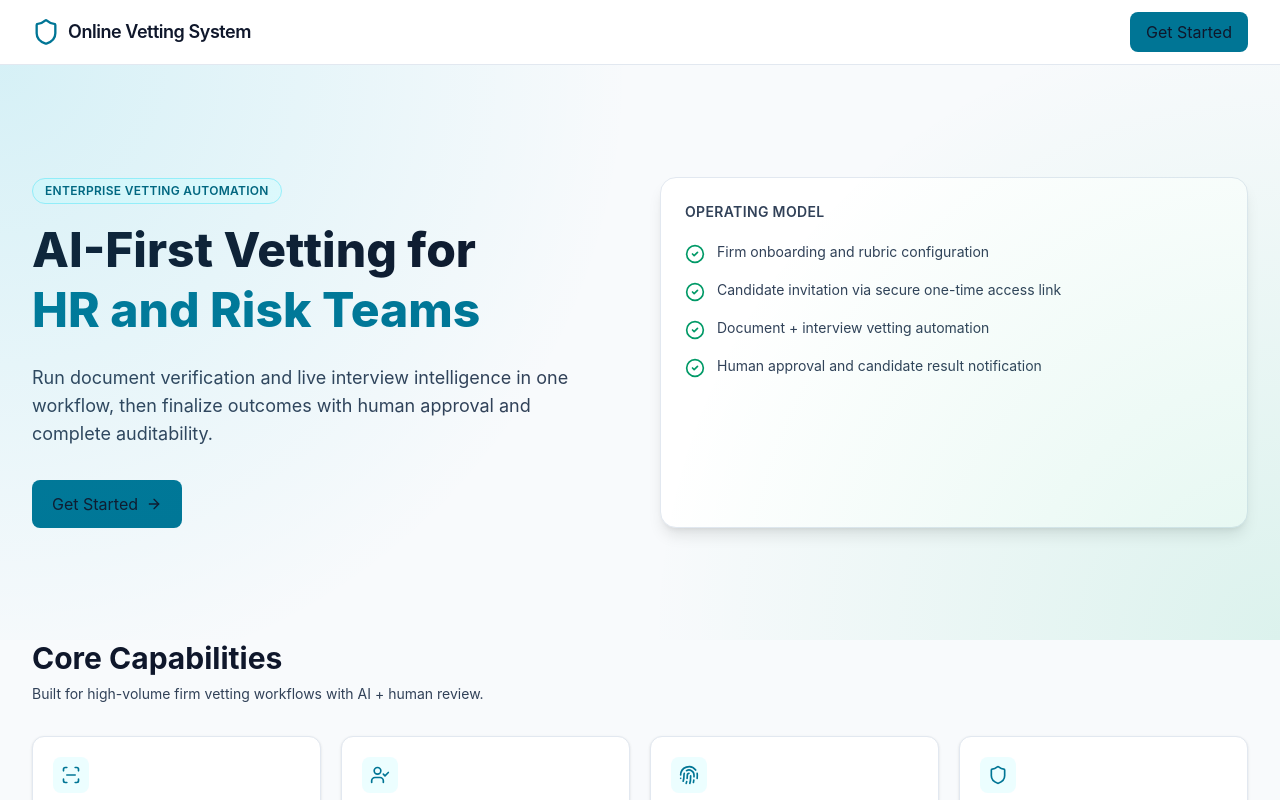
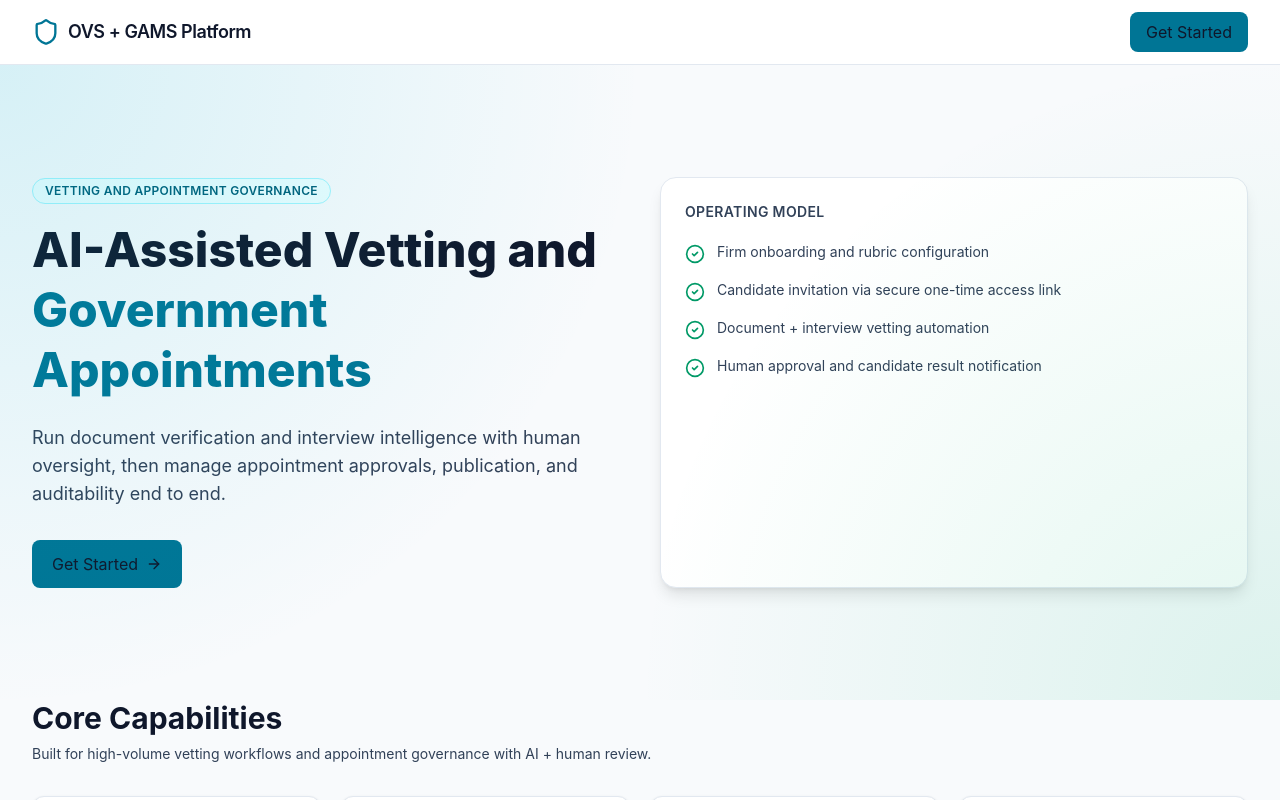
Before and after one commit to WireduKwabena/ovs, a React (Vite) app in the folder frontend/: page / in a window 1280 px wide. Shown: the top 800 px of the page. Built offline with nearby package versions, Linux system fonts and the light colour scheme; no server answers.

Commit message:
initial commit on : 3/07/2026

```diff
--- a/frontend/src/components/auth/LoginForm.tsx
+++ b/frontend/src/components/auth/LoginForm.tsx
@@ -86,7 +86,7 @@ export const LoginForm: React.FC = () => {
           <div className="relative flex h-full flex-col justify-between gap-6">
             <div className="inline-flex w-fit items-center gap-2 rounded-full border border-white/20 bg-white/10 px-3 py-1 text-xs font-semibold uppercase tracking-wide">
               <ShieldCheck className="h-4 w-4" />
-              OVS Firm Portal
+              OVS + GAMS Portal
             </div>
 
             <div>
@@ -97,7 +97,7 @@ export const LoginForm: React.FC = () => {
             </div>
 
             <div className="rounded-2xl border border-white/20 bg-white/10 p-4 text-xs text-slate-200">
-              Access is provisioned by OVS operations. Need onboarding? Start from subscription plans.
+              Access is provisioned by platform operations. Need onboarding? Start from subscription plans.
             </div>
           </div>
         </aside>
--- a/frontend/src/components/auth/RegisterForm.tsx
+++ b/frontend/src/components/auth/RegisterForm.tsx
@@ -114,7 +114,7 @@ export const RegisterForm: React.FC = () => {
           <div className="relative flex h-full flex-col justify-between gap-6">
             <div className="inline-flex w-fit items-center gap-2 rounded-full border border-white/20 bg-white/10 px-3 py-1 text-xs font-semibold uppercase tracking-wide">
               <ShieldCheck className="h-4 w-4" />
-              OVS Organization Setup
+              OVS + GAMS Organization Setup
             </div>
 
             <div>
--- a/frontend/src/components/common/Footer.tsx
+++ b/frontend/src/components/common/Footer.tsx
@@ -6,7 +6,7 @@ export const Footer: React.FC = () => {
   return (
     <footer className="bg-gray-800 text-white py-8">
       <div className="max-w-7xl mx-auto px-4 text-center">
-        <p>&copy; 2025 VettingSystem. All rights reserved.</p>
+        <p>&copy; {new Date().getFullYear()} OVS + GAMS Platform. All rights reserved.</p>
         <div className="mt-2 space-x-4 text-sm text-slate-200">
           <Link to="/privacy">Privacy</Link>
           <Link to="/terms">Terms</Link>
--- a/frontend/src/components/common/Navbar.tsx
+++ b/frontend/src/components/common/Navbar.tsx
@@ -487,8 +487,8 @@ export const Navbar: React.FC = () => {
               <div className="flex items-center">
               <Shield className="h-7 w-7 text-indigo-600 sm:h-8 sm:w-8" />
               <span className="ml-2 text-lg leading-none font-bold text-gray-900 sm:text-xl xl:text-2xl">
-                <span className="sm:hidden">OVS</span>
-                <span className="hidden sm:inline">VettingSystem</span>
+                <span className="sm:hidden">OVS+</span>
+                <span className="hidden sm:inline">OVS + GAMS</span>
               </span>
             </div>
             </Link>
--- a/frontend/src/components/security/EmergencyBackupCodesCard.tsx
+++ b/frontend/src/components/security/EmergencyBackupCodesCard.tsx
@@ -25,7 +25,7 @@ export const EmergencyBackupCodesCard: React.FC<EmergencyBackupCodesCardProps> =
   const downloadCodes = () => {
     const timestamp = generatedIso.replace(/[:]/g, "-").slice(0, 19);
     const content = [
-      "OVS Backup Recovery Codes",
+      "OVS + GAMS Backup Recovery Codes",
       `Generated: ${generatedIso}`,
       "",
       "Store these securely. Each code can be used only once.",
--- a/frontend/src/pages/AppointmentsRegistryPage.tsx
+++ b/frontend/src/pages/AppointmentsRegistryPage.tsx
@@ -41,9 +41,9 @@ const STATUS_LABELS: Record<AppointmentStatus, string> = {
   exited: "Exited",
 };
 const STATUS_TRANSITION_OPTIONS: Record<AppointmentStatus, AppointmentStatus[]> = {
-  nominated: ["under_vetting", "withdrawn", "rejected"],
-  under_vetting: ["committee_review", "withdrawn", "rejected"],
-  committee_review: ["confirmation_pending", "withdrawn", "rejected"],
+  nominated: ["under_vetting", "withdrawn"],
+  under_vetting: ["committee_review", "withdrawn"],
+  committee_review: ["confirmation_pending", "appointed", "rejected", "withdrawn"],
   confirmation_pending: ["appointed", "withdrawn", "rejected"],
   appointed: ["serving"],
   rejected: [],
--- a/frontend/src/pages/HomePage.tsx
+++ b/frontend/src/pages/HomePage.tsx
@@ -45,7 +45,7 @@ export const HomePage: React.FC = () => {
         <div className="mx-auto flex h-16 max-w-7xl items-center justify-between px-4 sm:px-6 lg:px-8">
           <div className="flex items-center gap-2">
             <Shield className="h-7 w-7 text-cyan-700" />
-            <span className="text-lg font-semibold tracking-tight">Online Vetting System</span>
+            <span className="text-lg font-semibold tracking-tight">OVS + GAMS Platform</span>
           </div>
           <button
             type="button"
@@ -62,15 +62,15 @@ export const HomePage: React.FC = () => {
         <div className="mx-auto grid max-w-7xl gap-10 px-4 py-20 sm:px-6 lg:grid-cols-2 lg:px-8 lg:py-28">
           <div>
             <p className="mb-4 inline-flex items-center gap-2 rounded-full border border-cyan-200 bg-cyan-50 px-3 py-1 text-xs font-semibold uppercase tracking-wide text-cyan-800">
-              Enterprise Vetting Automation
+              Vetting and Appointment Governance
             </p>
             <h1 className="text-4xl font-extrabold leading-tight sm:text-5xl">
-              AI-First Vetting for
-              <span className="block text-cyan-700">HR and Risk Teams</span>
+              AI-Assisted Vetting and
+              <span className="block text-cyan-700">Government Appointments</span>
             </h1>
             <p className="mt-6 max-w-xl text-base text-slate-700 sm:text-lg">
-              Run document verification and live interview intelligence in one workflow,
-              then finalize outcomes with human approval and complete auditability.
+              Run document verification and interview intelligence with human oversight, then
+              manage appointment approvals, publication, and auditability end to end.
             </p>
 
             <div className="mt-8 flex flex-wrap gap-3">
@@ -106,7 +106,7 @@ export const HomePage: React.FC = () => {
           <div>
             <h2 className="text-2xl font-bold sm:text-3xl">Core Capabilities</h2>
             <p className="mt-2 text-sm text-slate-700">
-              Built for high-volume firm vetting workflows with AI + human review.
+              Built for high-volume vetting workflows and appointment governance with AI + human review.
             </p>
           </div>
         </div>
@@ -129,7 +129,7 @@ export const HomePage: React.FC = () => {
 
       <footer className="border-t border-slate-200 bg-white py-8">
         <div className="mx-auto flex max-w-7xl flex-col gap-3 px-4 text-sm text-slate-700 sm:flex-row sm:items-center sm:justify-between sm:px-6 lg:px-8">
-          <p>© {new Date().getFullYear()} Online Vetting System</p>
+          <p>© {new Date().getFullYear()} OVS + GAMS Platform</p>
           <a
             href="mailto:support@ovs.local"
             className="font-medium text-cyan-700 hover:text-cyan-800"
--- a/frontend/src/utils/helper.ts
+++ b/frontend/src/utils/helper.ts
@@ -101,7 +101,7 @@ export function printBackupCodes(codes: string[], generatedIso: string = new Dat
     <html>
       <head>
         <meta charset="utf-8" />
-        <title>OVS Backup Recovery Codes</title>
+        <title>OVS + GAMS Backup Recovery Codes</title>
         <style>
           body { font-family: Arial, sans-serif; margin: 24px; color: #111827; }
           h1 { margin: 0 0 8px; font-size: 20px; }
@@ -112,7 +112,7 @@ export function printBackupCodes(codes: string[], generatedIso: string = new Dat
         </style>
       </head>
       <body>
-        <h1>OVS Backup Recovery Codes</h1>
+        <h1>OVS + GAMS Backup Recovery Codes</h1>
         <p>Generated: ${escapedGeneratedAt}</p>
         <div class="warn">Store these codes securely. Each code can be used only once.</div>
         <ul>${escapedCodes}</ul>
--- a/frontend/src/utils/subscriptionAccess.ts
+++ b/frontend/src/utils/subscriptionAccess.ts
@@ -42,7 +42,7 @@ export const grantSubscriptionAccess = (input: {
     billingCycle: input.billingCycle,
     paymentMethod: input.paymentMethod,
     amountUsd: input.amountUsd,
-    reference: `OVS-${Math.random().toString(36).slice(2, 10).toUpperCase()}`,
+    reference: `OVS-GAMS-${Math.random().toString(36).slice(2, 10).toUpperCase()}`,
     confirmedAt: now,
     expiresAt: now + ttl * 60 * 60 * 1000,
   };
```
Also changed, not shown: 9 other files (tests, documents, lock files or other folders).
